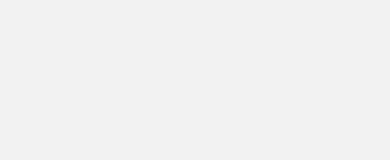
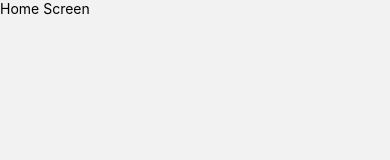
Before and after one commit to shahram0102/SignUpUI, a React Native app: screen /Home in a window 390 px wide. Shown: the top 160 px of the page. Built offline with nearby package versions, Linux system fonts and the light colour scheme.

Commit message:
feat: complete home screen

```diff
--- a/screens/Home/Home.tsx
+++ b/screens/Home/Home.tsx
@@ -1,7 +1,11 @@
-import { View } from "react-native";
+import React from "react";
+import { Text } from "react-native";
+import { SafeAreaView } from "react-native-safe-area-context";
 
 export default function Home() {
   return (
-    <View></View>
-  )
+    <SafeAreaView>
+      <Text>Home Screen</Text>
+    </SafeAreaView>
+  );
 }
```
